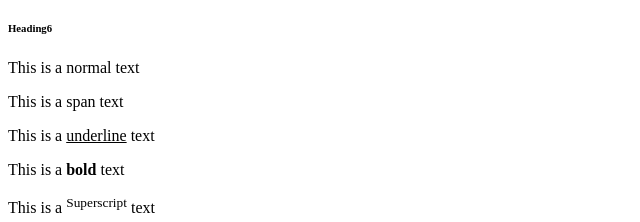
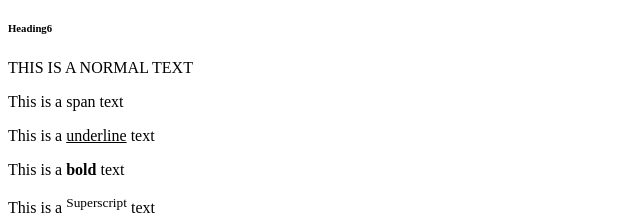
Before and after one commit to jayaporalla/HTML_CSS_Practice, a plain HTML site: page basicHTML/HTMLElements.html in a window 1280 px wide. Shown: the part 229-451 px from the top of the page, 0-640 px from the left. Drawn offline with Linux system fonts and the light colour scheme.

Commit message:
Changes made

```diff
--- a/basicHTML/HTMLElements.html
+++ b/basicHTML/HTMLElements.html
@@ -4,6 +4,11 @@
     <meta charset="UTF-8">
     <meta name="viewport" content="width=device-width, initial-scale=1.0">
     <title>Document</title>
+    <style>
+        #text{
+            text-transform:uppercase;
+        }
+    </style>
 </head>
 <body>
     <h1>Heading1</h1>
@@ -13,7 +18,7 @@
     <h5>Heading5</h5>
     <h6>Heading6</h6>
 
-    <p>This is a normal text</p>
+    <p id="text">This is a normal text</p>
 
     <span>This is a span text</span>
 
```
